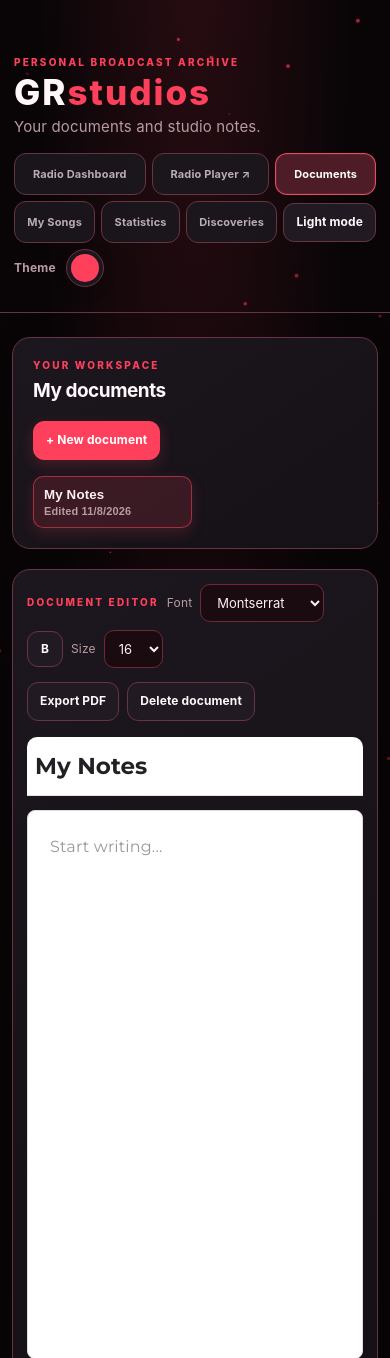
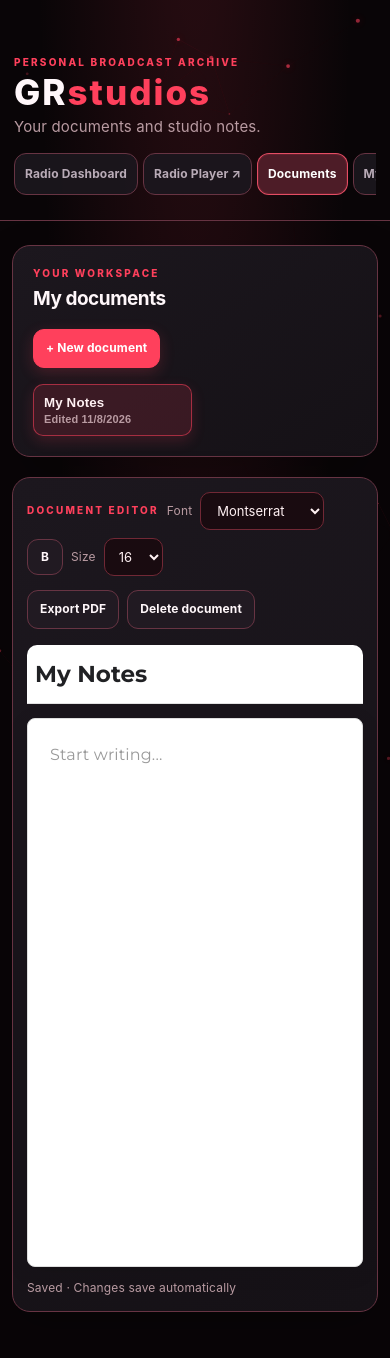
Before and after one commit to charlesrenard06-art/Quad-Radio, a Flask app: page /notes in a window 390 px wide. Shown: the top 1358 px of the page. Run offline with Flask 3, Linux system fonts and the light colour scheme; data comes from the database, SQL or seed files in the repository.

Commit message:
Release Quad Radio 1.4.1

```diff
--- a/static/style.css
+++ b/static/style.css
@@ -2059,3 +2059,55 @@ body > *:not(#quad-particles) {
   outline-offset: 3px;
   border-radius: 3px;
 }
+
+
+/* QUAD RADIO 1.4.1 — SINGLE-LINE PAGE NAVIGATION */
+.site-nav {
+    display: flex;
+    flex-flow: row nowrap;
+    align-items: center;
+    gap: clamp(5px, 0.8vw, 9px);
+    min-width: 0;
+    max-width: 100%;
+    overflow-x: auto;
+    overflow-y: hidden;
+    white-space: nowrap;
+    scrollbar-width: none;
+    -webkit-overflow-scrolling: touch;
+}
+
+.site-nav::-webkit-scrollbar {
+    display: none;
+}
+
+.site-nav a {
+    flex: 0 0 auto;
+    white-space: nowrap;
+    text-align: center;
+    padding: 9px 13px;
+    line-height: 1.2;
+}
+
+@media (max-width: 800px) {
+    .site-nav {
+        width: 100%;
+        max-width: 100%;
+        gap: 7px;
+    }
+
+    .site-nav a {
+        padding: 9px 12px;
+        font-size: 13px;
+    }
+}
+
+@media (max-width: 420px) {
+    .site-nav {
+        gap: 5px;
+    }
+
+    .site-nav a {
+        padding: 8px 10px;
+        font-size: 12px;
+    }
+}
```
Also changed, not shown: 2 other files.
